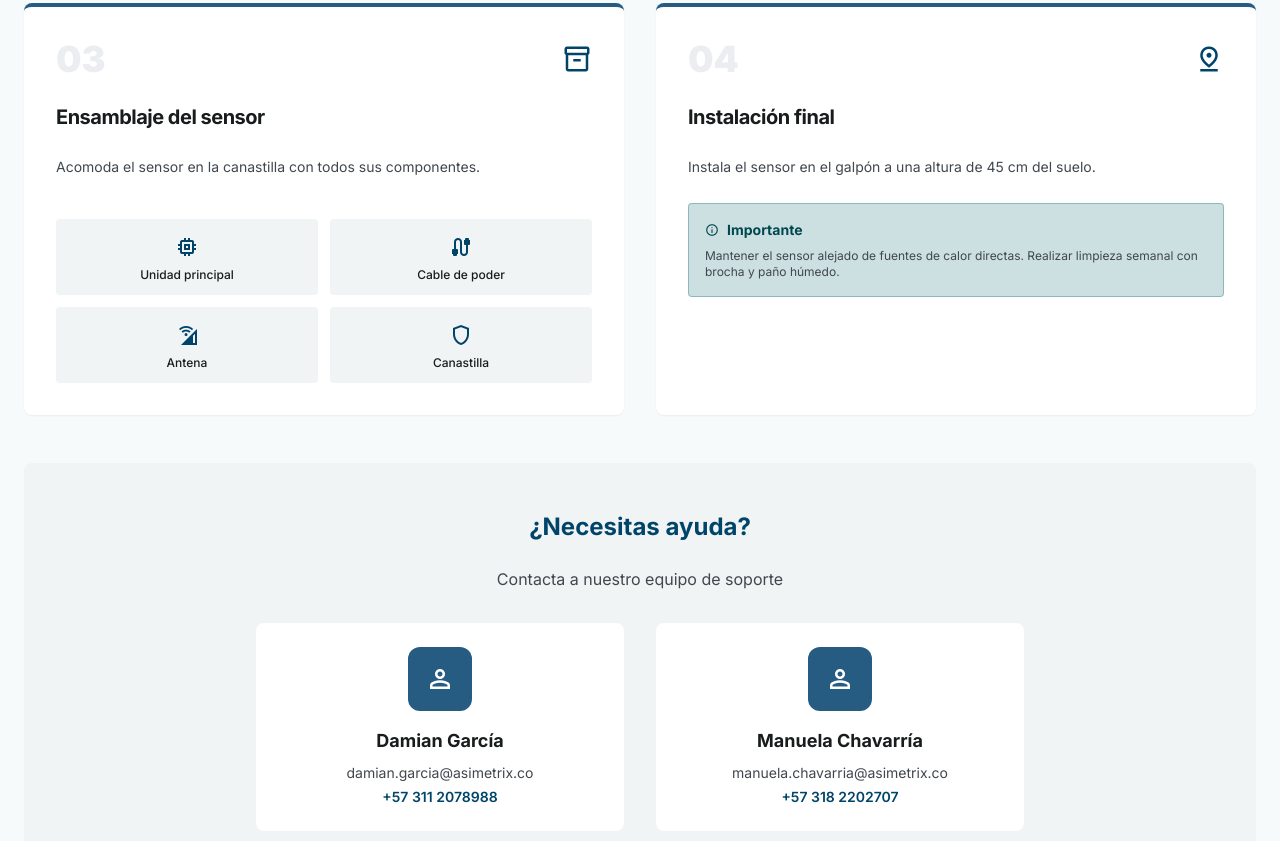
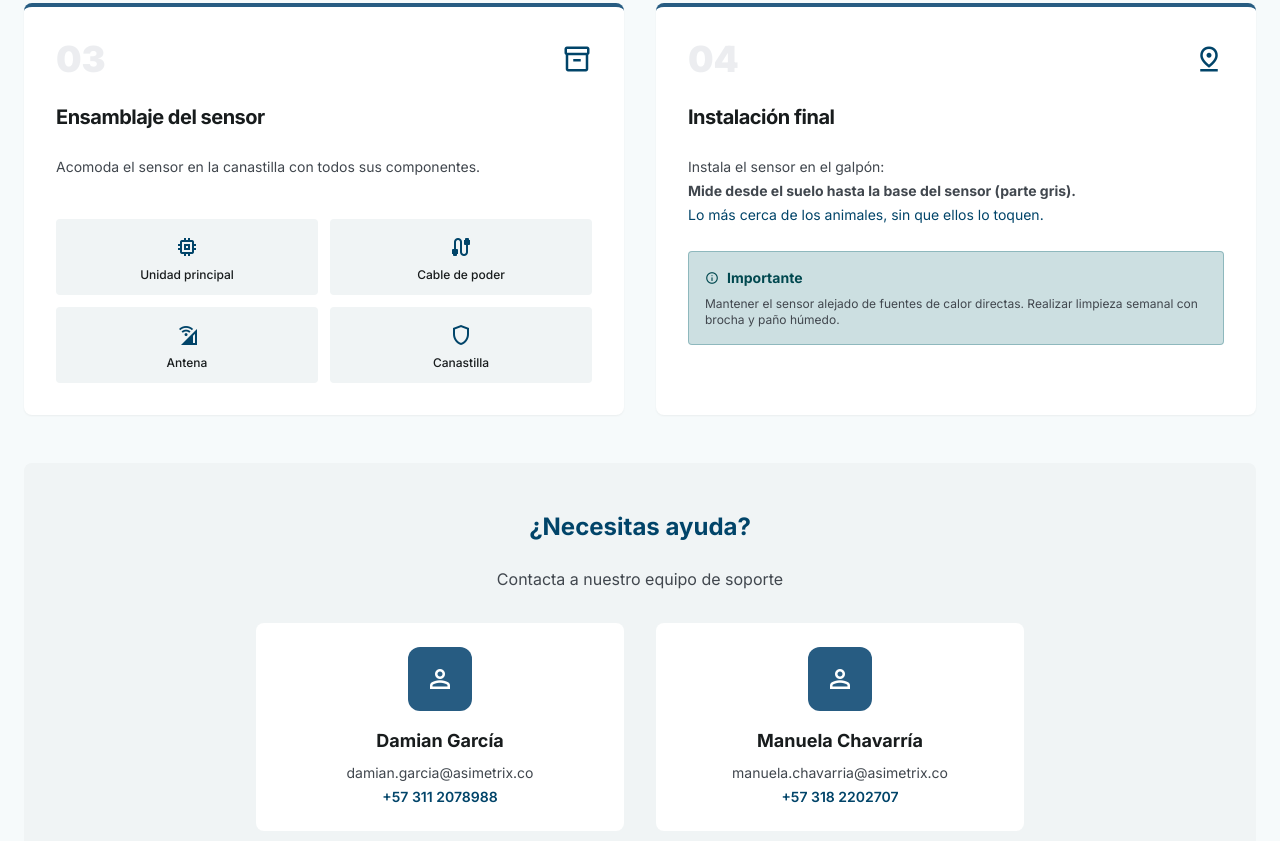
Before and after one commit to ComunicacionesAX/Asimetrix_Nodo-T-H-y-CO2, a plain HTML site: page index.html in a window 1280 px wide. Shown: the part 1210-2051 px from the top of the page. Drawn offline with nearby package versions, Linux system fonts and the light colour scheme.

Commit message:
Mejorar texto paso 4 con medición desde suelo y proximidad a animales

```diff
--- a/index.html
+++ b/index.html
@@ -269,7 +269,9 @@
                 </div>
                 <h3 class="text-xl font-bold text-on-surface tracking-tight">Instalación final</h3>
                 <p class="text-on-surface-variant text-sm leading-6">
-                    Instala el sensor en el galpón a una altura de 45 cm del suelo.
+                    Instala el sensor en el galpón:<br>
+                    <strong>Mide desde el suelo hasta la base del sensor (parte gris).</strong><br>
+                    <span class="text-primary">Lo más cerca de los animales, sin que ellos lo toquen.</span>
                 </p>
                 <div class="bg-tertiary-container/20 border border-tertiary-container/30 p-4 rounded-lg">
                     <div class="flex items-center gap-2 text-tertiary font-bold text-sm mb-2">
```
